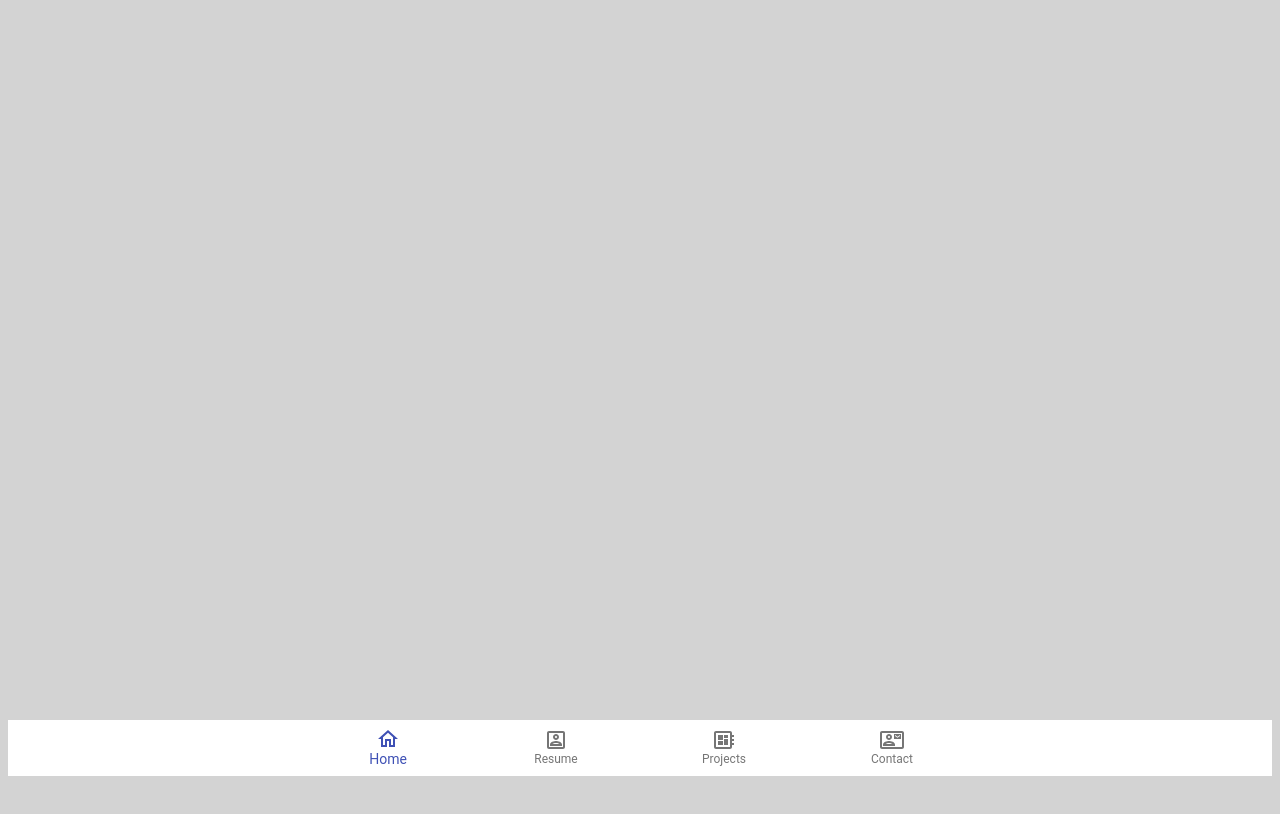
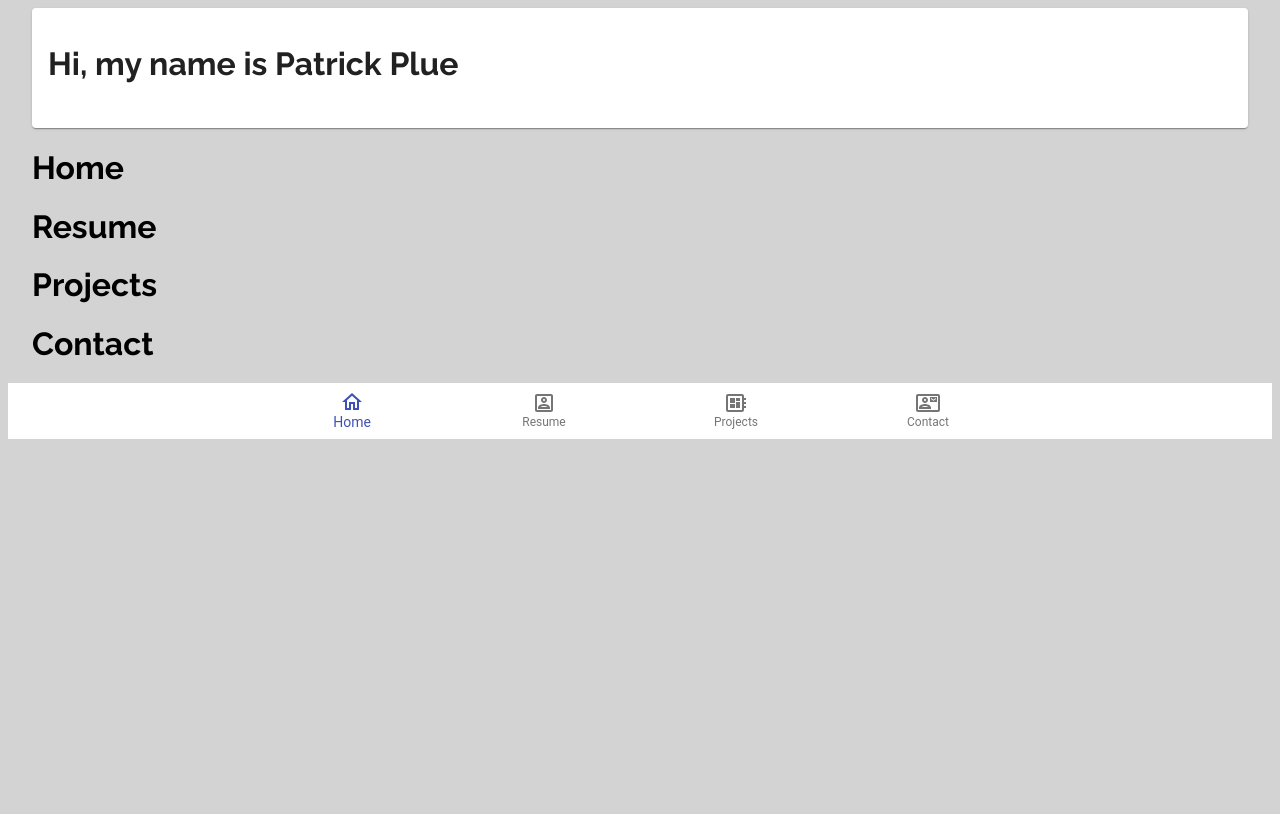
Before and after one commit to patplue/portfolio, a React (Create React App) app: page / in a window 1280 px wide. Built offline with nearby package versions, Linux system fonts and the light colour scheme.

Commit message:
established basic structutre

```diff
--- a/src/App.css
+++ b/src/App.css
@@ -1,7 +1,11 @@
 html {
   font-family: 'Raleway', sans-serif;
   background-color:lightgray;
-}
-.app {
+  scroll-behavior: smooth;
   height: 100vh;
 }
+body {
+    min-height:100%;
+    position:relative;
+    padding-bottom:[footer-height]
+}
--- a/src/App.js
+++ b/src/App.js
@@ -1,11 +1,32 @@
 import React from "react";
-import SimpleBottomNavigation from './Components/Navigation/Navigation'
-import "./App.css"
+import WelcomeCard from "./Components/WelcomeCard/WelcomeCard";
+import Home from "./Components/Home/Home";
+import Resume from "./Components/Resume/Resume";
+import Projects from "./Components/Projects/Projects";
+import Contact from "./Components/Contact/Contact";
+import SimpleBottomNavigation from "./Components/Navigation/Navigation";
+import "./App.css";
+import { Container } from "@material-ui/core";
 
 const App = () => {
   return (
     <div className="app">
-      <SimpleBottomNavigation/>
+      <Container>
+        <WelcomeCard />
+      </Container>
+      <Container>
+        <Home />
+      </Container>
+      <Container>
+        <Resume />
+      </Container>
+      <Container>
+        <Projects />
+      </Container>
+      <Container>
+        <Contact />
+      </Container>
+      <SimpleBottomNavigation />
     </div>
   );
 };
--- /dev/null
+++ b/src/Components/Contact/Contact.js
@@ -0,0 +1,11 @@
+import React from "react";
+
+const Contact = () => {
+  return (
+    <div id="Contact">
+      <h1>Contact</h1>
+    </div>
+  );
+};
+
+export default Contact;
--- /dev/null
+++ b/src/Components/Home/Home.js
@@ -0,0 +1,11 @@
+import React from "react";
+
+const Home = () => {
+  return (
+    <div id="Home">
+      <h1>Home</h1>
+    </div>
+  );
+};
+
+export default Home;
--- a/src/Components/Navigation/Navigation.css
+++ b/src/Components/Navigation/Navigation.css
@@ -1,7 +1,3 @@
-.navigation{
-  position: sticky;
-  top: 90%;
-}
 
 .animate{
   animation-duration: 3s;
--- a/src/Components/Navigation/Navigation.js
+++ b/src/Components/Navigation/Navigation.js
@@ -15,17 +15,17 @@ const SimpleBottomNavigation =()=> {
 
   return (
     <BottomNavigation
-      className="navigation animate"
+      className="navigation animate footer"
       value={value}
       onChange={(event, newValue) => {
         setValue(newValue);
       }}
       showLabels
     >
-      <BottomNavigationAction label="Home" icon={<HomeIcon />} />
-      <BottomNavigationAction label="Resume" icon={<AccountBoxIcon />} />
-      <BottomNavigationAction label="Projects" icon={<DeveloperBoardOutlinedIcon />} />
-      <BottomNavigationAction label="Contact" icon={<ContactMailOutlinedIcon />} />
+      <BottomNavigationAction label="Home" href="#Home" icon={<HomeIcon />} />
+      <BottomNavigationAction label="Resume" href="#Resume" icon={<AccountBoxIcon />} />
+      <BottomNavigationAction label="Projects" href="#Projects" icon={<DeveloperBoardOutlinedIcon />} />
+      <BottomNavigationAction label="Contact" href="#Contact" icon={<ContactMailOutlinedIcon />} />
     </BottomNavigation>
   );
 }
--- /dev/null
+++ b/src/Components/Projects/Projects.js
@@ -0,0 +1,11 @@
+import React from "react";
+
+const Projects = () => {
+  return (
+    <div id="Projects">
+      <h1>Projects</h1>
+    </div>
+  );
+};
+
+export default Projects;
--- /dev/null
+++ b/src/Components/Resume/Resume.js
@@ -0,0 +1,11 @@
+import React from 'react';
+
+const Resume = () => {
+  return(
+    <div id="Resume">
+      <h1>Resume</h1>
+    </div>
+  )
+}
+
+export default Resume
--- /dev/null
+++ b/src/Components/WelcomeCard/WelcomeCard.js
@@ -0,0 +1,18 @@
+import React from "react";
+import Card from "@material-ui/core/Card";
+import CardContent from '@material-ui/core/CardContent';
+
+
+const WelcomeCard = () => {
+  return (
+    <div id="WelcomeCard">
+      <Card>
+        <CardContent>
+          <h1>Hi, my name is Patrick Plue</h1>
+        </CardContent>
+      </Card>
+    </div>
+  );
+};
+
+export default WelcomeCard;
```
